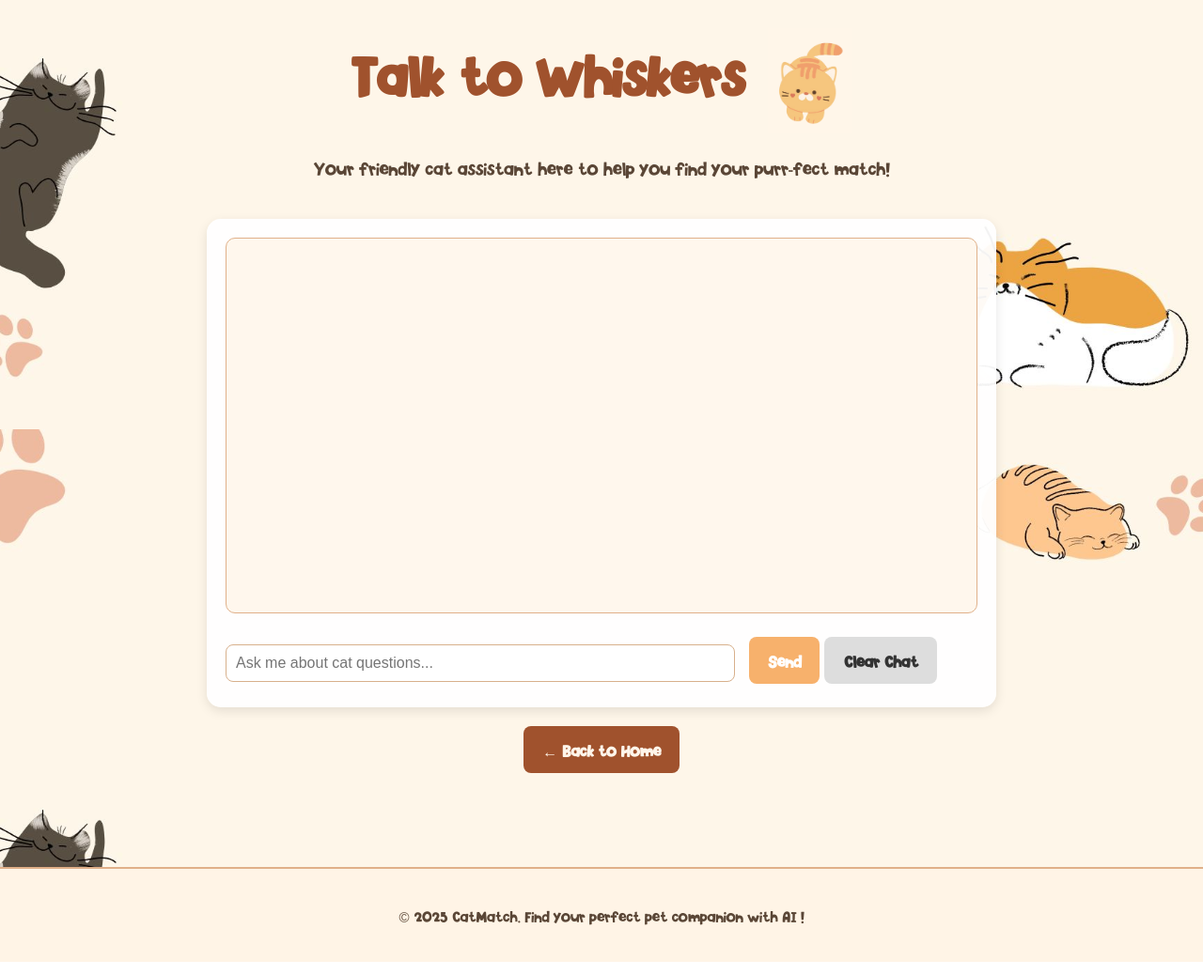
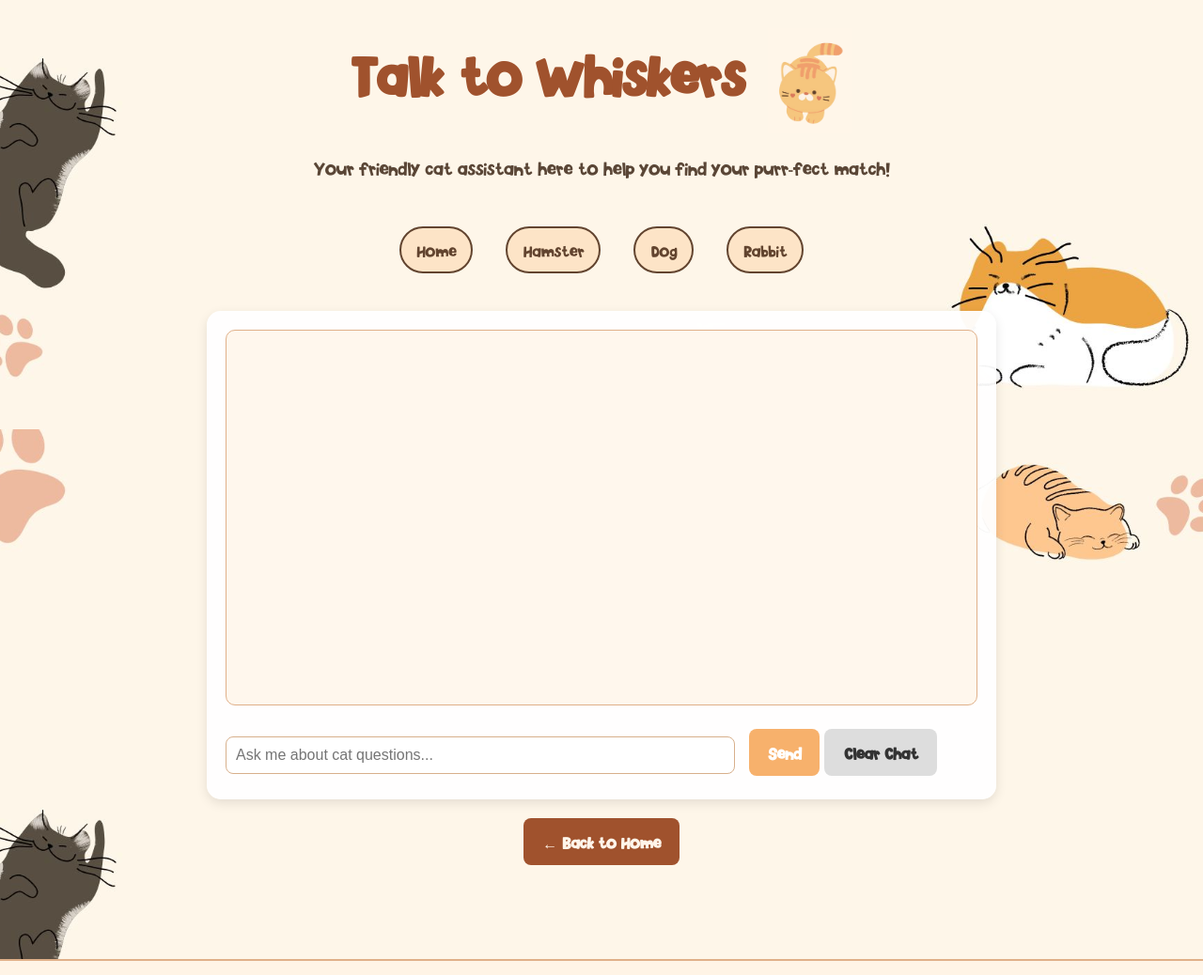
Before and after one commit to Trinachuamin/PawfectMatch, a plain HTML site: page cat.html in a window 1280 px wide. Shown: the part 1143-2181 px from the top of the page at 94% size. Drawn offline with Linux system fonts and the light colour scheme.

Commit message:
trina commit 3

```diff
--- a/cat.html
+++ b/cat.html
@@ -279,6 +279,23 @@
       border-top: 2px solid #e0b089;
       margin-top: 60px;
     }
+
+    .nav-button {
+      text-decoration: none;
+      color: #62442f;
+      margin: 0 15px;
+      padding: 8px 16px;
+      border-radius: 999px;
+      background: #FDE4C7;
+      border: 2px solid #62442f;
+      transition: all 0.3s ease;
+      display: inline-block;
+    }
+
+    .nav-button:hover {
+      transform: translateY(-5px);
+      box-shadow: 0 8px 15px rgba(0, 0, 0, 0.1);
+    }
   </style>
 
 </head>
@@ -328,6 +345,15 @@
       <h1>Talk to Whiskers <img src="images/whiskers.jpg" alt="Whiskers" class="buddy-icon" /></h1>
       <p>Your friendly cat assistant here to help you find your purr-fect match!</p>
     </header>
+    <nav style="margin-top: 0.5rem; margin-bottom: 2.5rem;">
+      <a href="index.html" class="nav-button">Home</a>
+      <a href="hamster.html" class="nav-button">Hamster</a>
+      <a href="dog.html" class="nav-button">Dog</a>
+      <a href="rabbit.html" class="nav-button">Rabbit</a>
+    </nav>
+
+
+
 
     <div class="chat-container">
       <div id="chatbox"></div>
```
